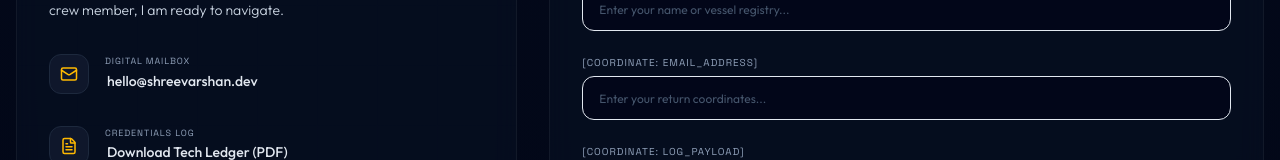
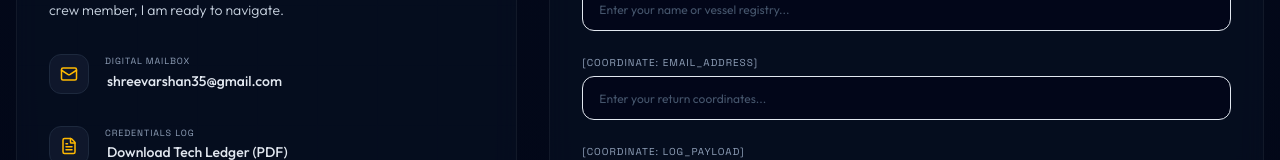
Before and after one commit to Shree-varshan-430/Portfolio, a Next.js app: page / in a window 1280 px wide. Shown: the part 8889-9049 px from the top of the page. Built offline with nearby package versions, Linux system fonts and the light colour scheme.

Commit message:
Update contact email address from placeholder to shreevarshan35@gmail.com

```diff
--- a/src/components/NavigationCenter.tsx
+++ b/src/components/NavigationCenter.tsx
@@ -64,8 +64,8 @@ export default function NavigationCenter() {
               </div>
               <div>
                 <div className="text-[9px] font-mono text-slate-400 uppercase tracking-widest">Digital Mailbox</div>
-                <a href="mailto:hello@shreevarshan.dev" className="text-sm font-sans text-slate-200 hover:text-amber-400 transition-colors font-medium focus-ring rounded-lg p-0.5">
-                  hello@shreevarshan.dev
+                <a href="mailto:shreevarshan35@gmail.com" className="text-sm font-sans text-slate-200 hover:text-amber-400 transition-colors font-medium focus-ring rounded-lg p-0.5">
+                  shreevarshan35@gmail.com
                 </a>
               </div>
             </div>
```
